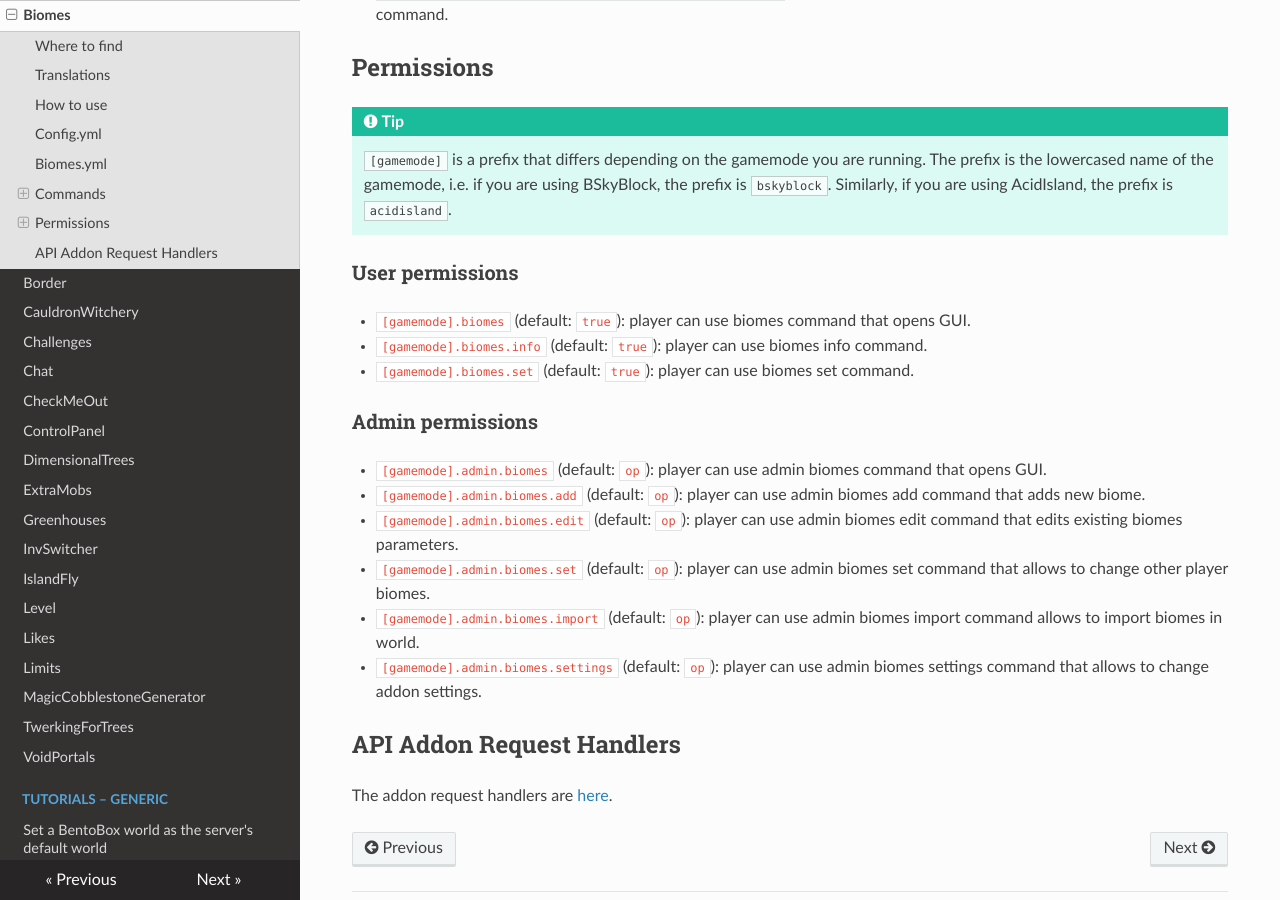
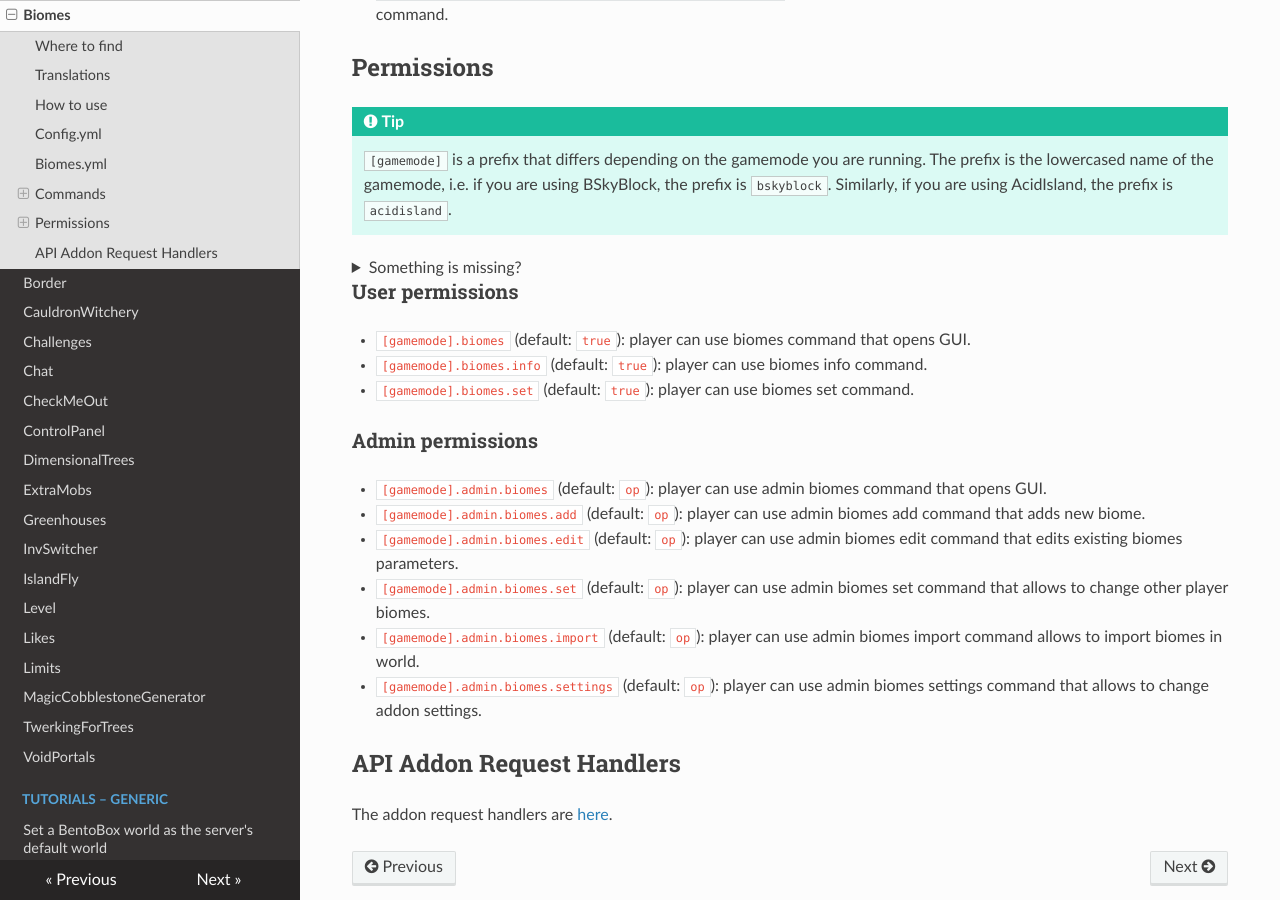
Before and after one commit to BentoBoxWorld/docs, an MkDocs documentation site: the page built from docs/addons/Biomes/index.md, in a window 1280 px wide and 900 px high, scrolled down 2109 px. Built offline with MkDocs 1.6.1, drawn with Linux system fonts in a browser that asks for light colours; nearby versions of some CDN libraries; some of the changed lines change nothing that is shown.

Commit message:
Added a collapsible "help" box for permissions in Biomes' main page

```diff
--- a/docs/addons/Biomes/index.md
+++ b/docs/addons/Biomes/index.md
@@ -74,6 +74,9 @@ Note that you must import biomes into both BSkyBlock and AcidIsland separately.
     The prefix is the lowercased name of the gamemode, i.e. if you are using BSkyBlock, the prefix is `bskyblock`.
     Similarly, if you are using AcidIsland, the prefix is `acidisland`.
 
+??? question "Something is missing?"
+    You can find the comprehensive list of permissions in the [addon.yml](https://github.com/BentoBoxWorld/Biomes/blob/develop/src/main/resources/addon.yml) file of this addon.
+
 ### User permissions
 - `[gamemode].biomes` (default: `true`): player can use biomes command that opens GUI.
 - `[gamemode].biomes.info` (default: `true`): player can use biomes info command.
```
